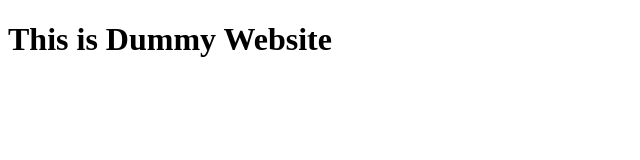
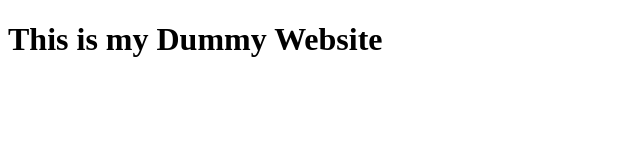
Before and after one commit to pulkitchadha114/dummy, a plain HTML site: page index.html in a window 1280 px wide. Shown: the whole page, without its empty margins (0-640 px from the left). Drawn offline with Linux system fonts and the light colour scheme.

Commit message:
Second Commit

```diff
--- a/index.html
+++ b/index.html
@@ -7,6 +7,6 @@
 </head>
 <body>
 
-    <h1>This is Dummy Website</h1>
+    <h1>This is my Dummy Website</h1>
 </body>
 </html>
```
